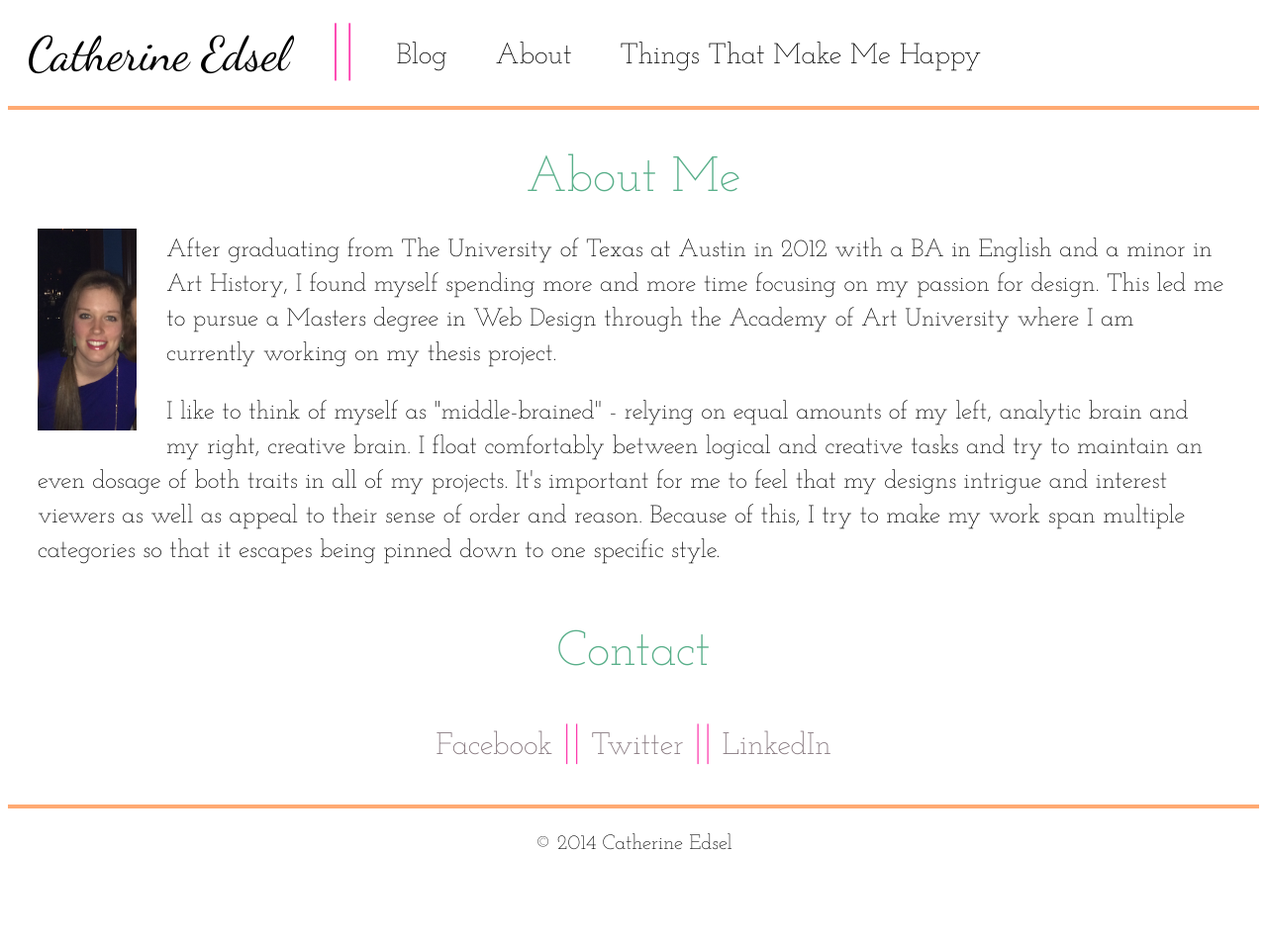
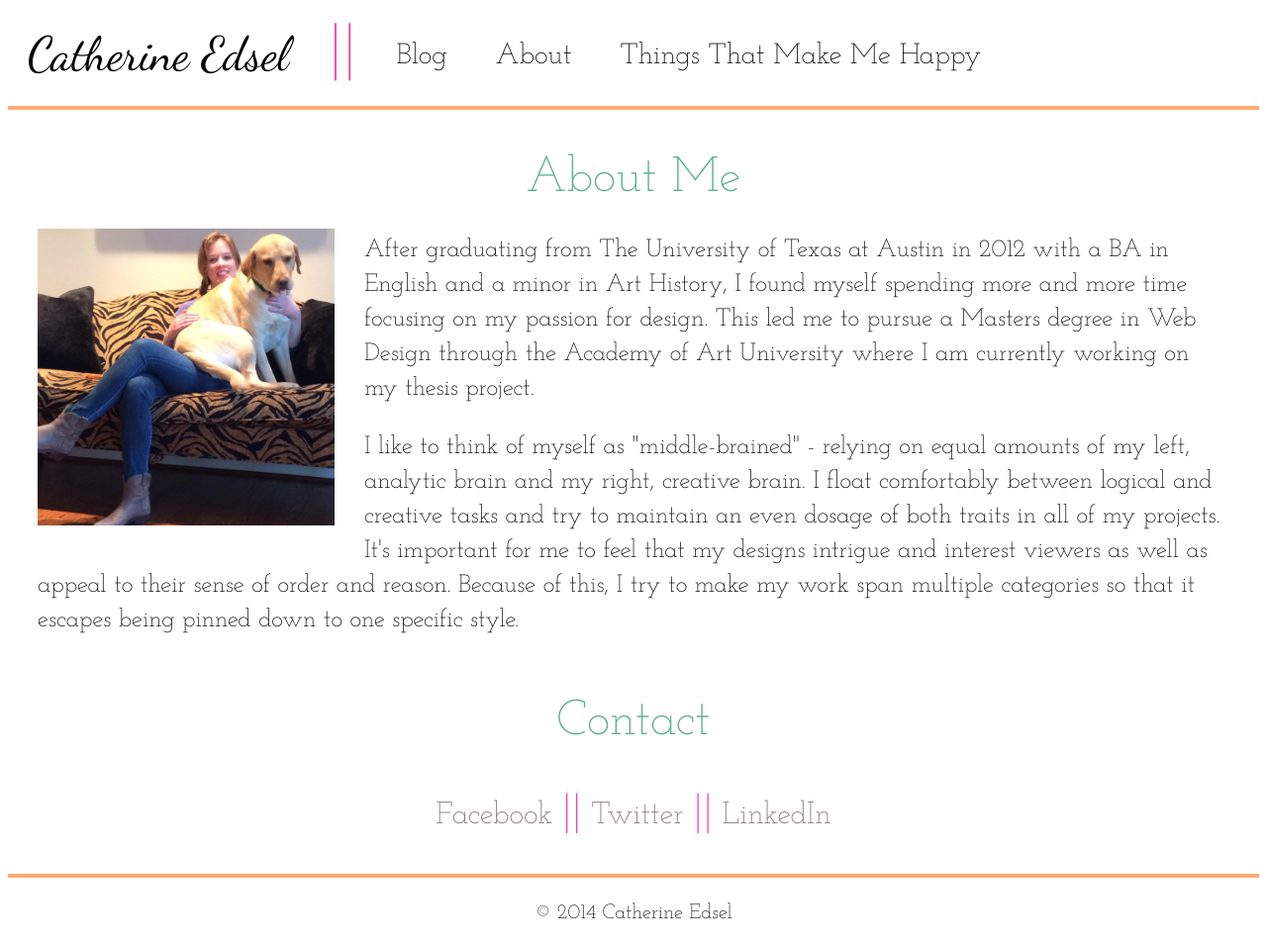
Before and after one commit to catedsel/catedsel.github.io, a Jekyll site: the page built from about.html, in a window 1280 px wide. Shown: the whole page at 99% size. Built offline with Jekyll 4.4.1, drawn with Linux system fonts in a browser that asks for light colours; nearby versions of some CDN libraries; Markdown is read by kramdown in place of the engine named in the settings; before the commit the page ends 900 px from its top, so only the background shows below that.

Commit message:
trying to figure out why my picture isn't showing up on about page

```diff
--- a/about.html
+++ b/about.html
@@ -6,7 +6,7 @@ title: My Blog
 
     <div id="about">
         <p class="fun">About Me</p>
-        <img src="assets/me.jpg" alt="Me" id="mypic" />
+        <img src="assets/picme.jpg" alt="Me" id="mypic" />
         <p class="about_content">After graduating from The University of Texas at Austin in 2012 with a BA in English and a minor in Art History, I found myself spending more and more time focusing on my passion for design. This led me to pursue a Masters degree in Web Design through the Academy of Art University where I am currently working on my thesis project.</p>
 
         <p class="about_content">I like to think of myself as "middle-brained" - relying on equal amounts of my left, analytic brain and my right, creative brain. I float comfortably between logical and creative tasks and try to maintain an even dosage of both traits in all of my projects. It's important for me to feel that my designs intrigue and interest viewers as well as appeal to their sense of order and reason. Because of this, I try to make my work span multiple categories so that it escapes being pinned down to one specific style.</p>
--- a/css/style.css
+++ b/css/style.css
@@ -201,7 +201,7 @@ h1 {
 }
 
 #mypic {
-    width: 100px;
+    width: 300px;
     float: left;
     padding: 20px 30px 15px 0;
 }
```
